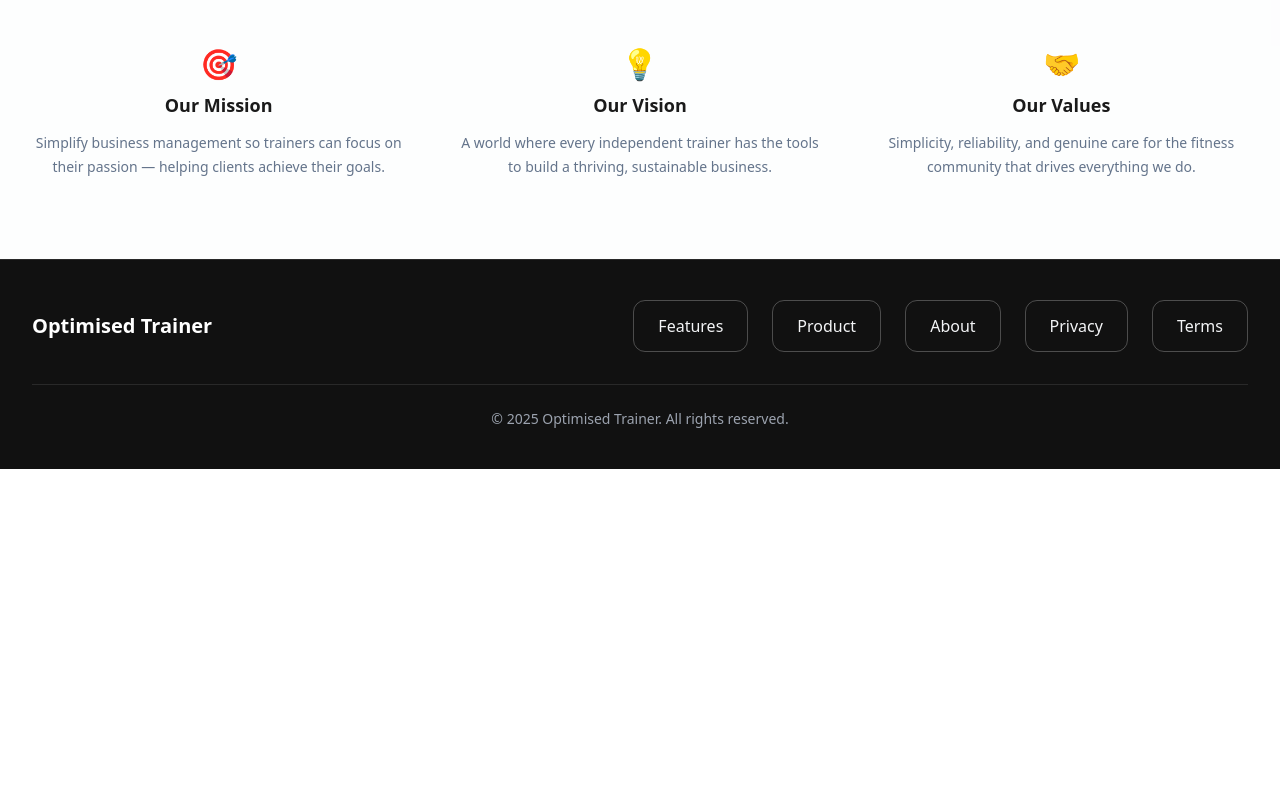
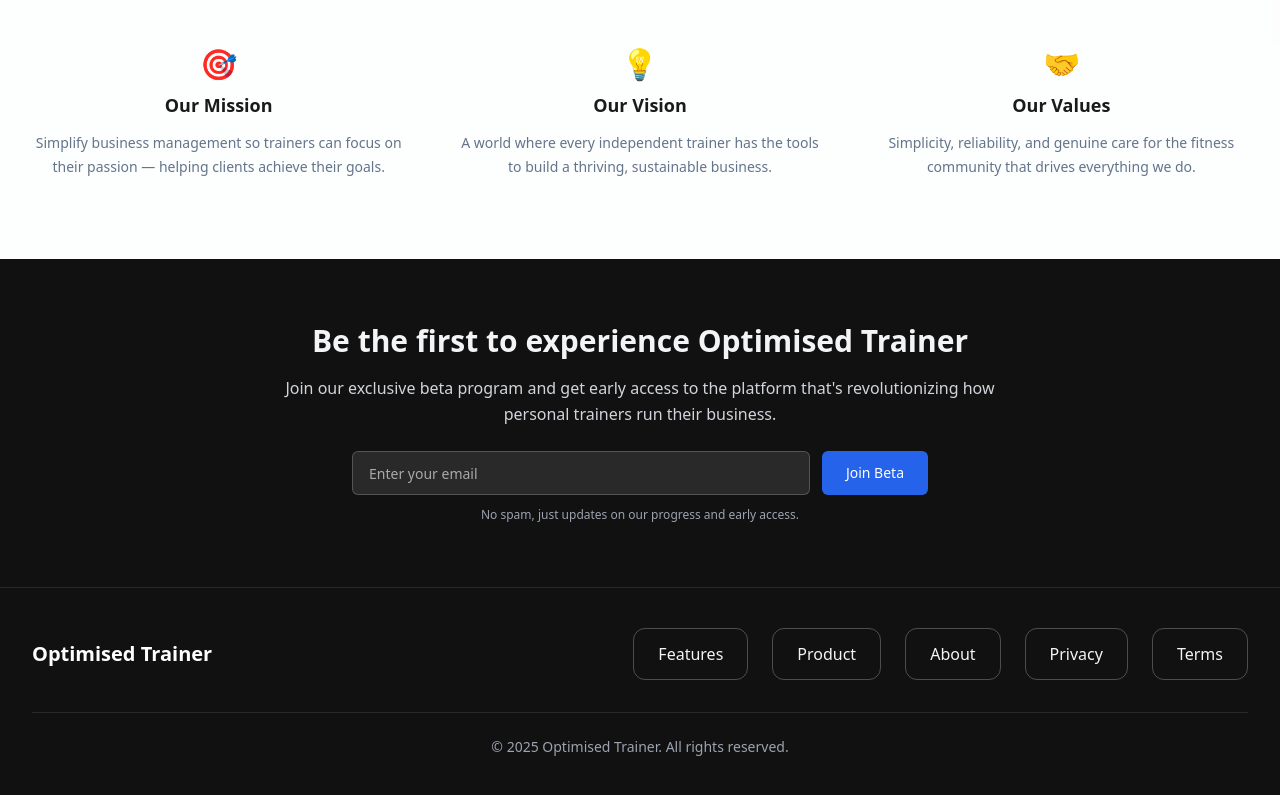
Before and after one commit to taptoengage/optimisedtrainer.com, a React (Vite) app: page / in a window 1280 px wide. Shown: the part 3765-4560 px from the top of the page. Before the commit the page ends 4234 px from the top, so only its background shows below. Built offline with nearby package versions, Linux system fonts and the light colour scheme.

Commit message:
Code edited in Lovable Code Editor
Edited UI in Lovable

```diff
--- a/src/pages/Index.tsx
+++ b/src/pages/Index.tsx
@@ -4,6 +4,7 @@ import FeaturesSection from "@/components/FeaturesSection";
 import ProductShowcase from "@/components/ProductShowcase";
 import BenefitsSection from "@/components/BenefitsSection";
 import MissionSection from "@/components/MissionSection";
+import EmailCtaSection from "@/components/EmailCtaSection"; // <- new
 import Footer from "@/components/Footer";
 
 export default function Index() {
@@ -13,10 +14,11 @@ export default function Index() {
       <FeaturesSection />
       <ProductShowcase />
       <BenefitsSection
-        trainerImage="/assets/trainer.jpg"   // update to your actual asset paths
+        trainerImage="/assets/trainer.jpg"
         clientImage="/assets/client.jpg"
       />
       <MissionSection />
+      <EmailCtaSection />   {/* <- email signup band */}
       <Footer />
     </main>
   );
```
